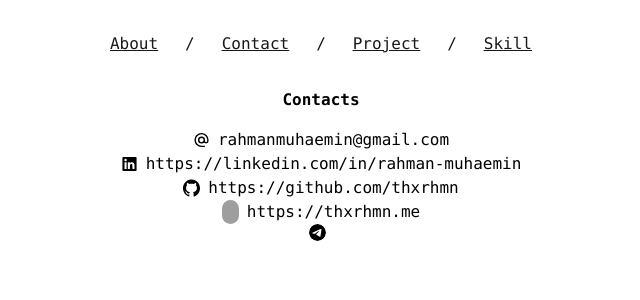
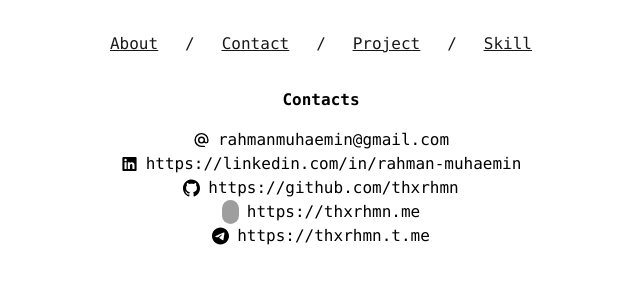
Before and after one commit to thxrhmn/personal-web-next, a Next.js app: page /contact in a window 1280 px wide. Shown: the top 300 px of the page, without its empty margins (319-959 px from the left). Built offline with nearby package versions, Linux system fonts and the light colour scheme; grey boxes are pictures that could not be loaded.

Commit message:
adding telegram

```diff
--- a/src/app/data.js
+++ b/src/app/data.js
@@ -9,7 +9,8 @@ export const data = {
     email: "rahmanmuhaemin@gmail.com",
     linkedin: "https://linkedin.com/in/rahman-muhaemin",
     github: "https://github.com/thxrhmn",
-    website: "https://thxrhmn.me"
+    website: "https://thxrhmn.me",
+    telegram: "https://thxrhmn.t.me"
   },
   desc: {
     text1:
```
